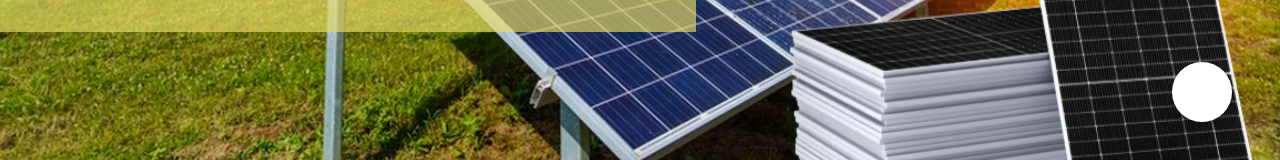
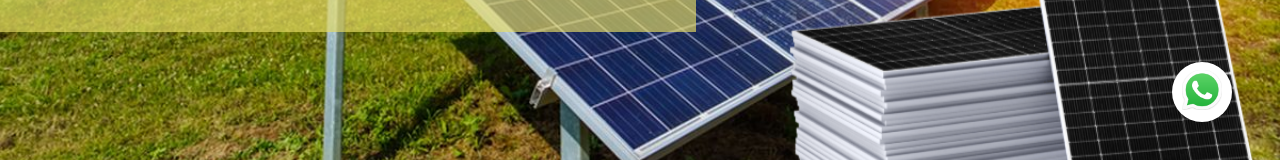
Before and after one commit to BintangAF/Adaro-Green.github.io, a plain HTML site: page index.html in a window 1280 px wide. Shown: the part 622-782 px from the top of the page. Drawn offline with nearby package versions, Linux system fonts and the light colour scheme; a web font is replaced by a local one.

Commit message:
Update index.html (WA Link img)

```diff
--- a/index.html
+++ b/index.html
@@ -345,7 +345,7 @@
             </div>
         </div>
         <div class="icon">
-            <a target="_blank" href="https://api.whatsapp.com/send/?phone=628121288002&text=Halo+Saya+Ingin+Konsultasi+Kebutuhan+Solar+Panel+Solterra+solterra.co.id"><img src="asset project/" alt=""></a>
+            <a target="_blank" href="https://api.whatsapp.com/send/?phone=628121288002&text=Halo+Saya+Ingin+Konsultasi+Kebutuhan+Solar+Panel+Solterra+solterra.co.id"><img src="asset project/whatsapp.png" alt=""></a>
             <span><a target="_blank" href="https://api.whatsapp.com/send/?phone=628121288002&text=Halo+Saya+Ingin+Konsultasi+Kebutuhan+Solar+Panel+Solterra+solterra.co.id">Chat</a></span>
         </div>
     </div>
```
